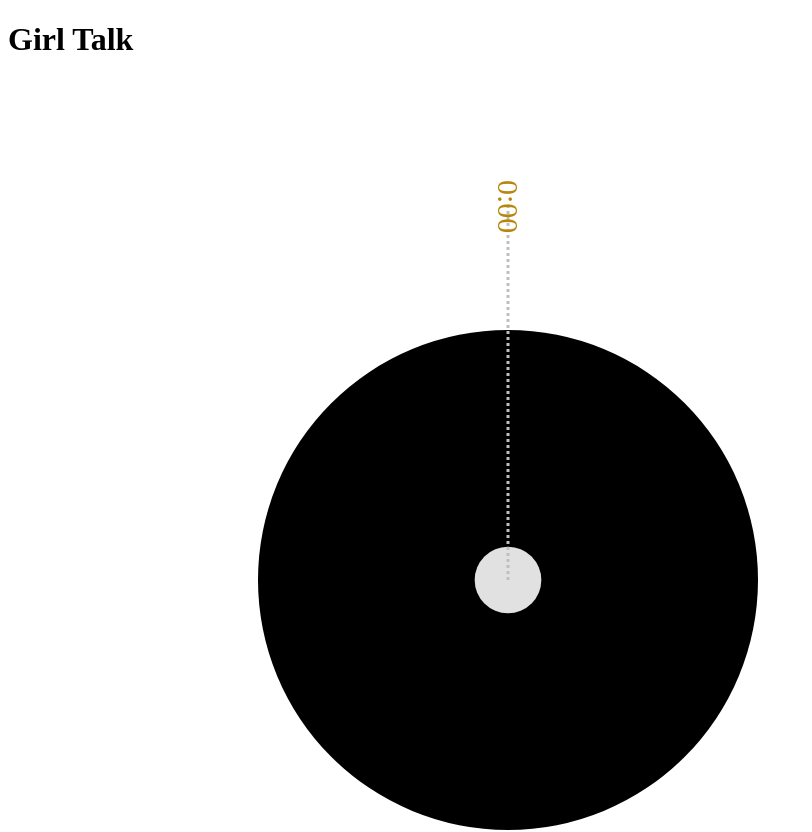
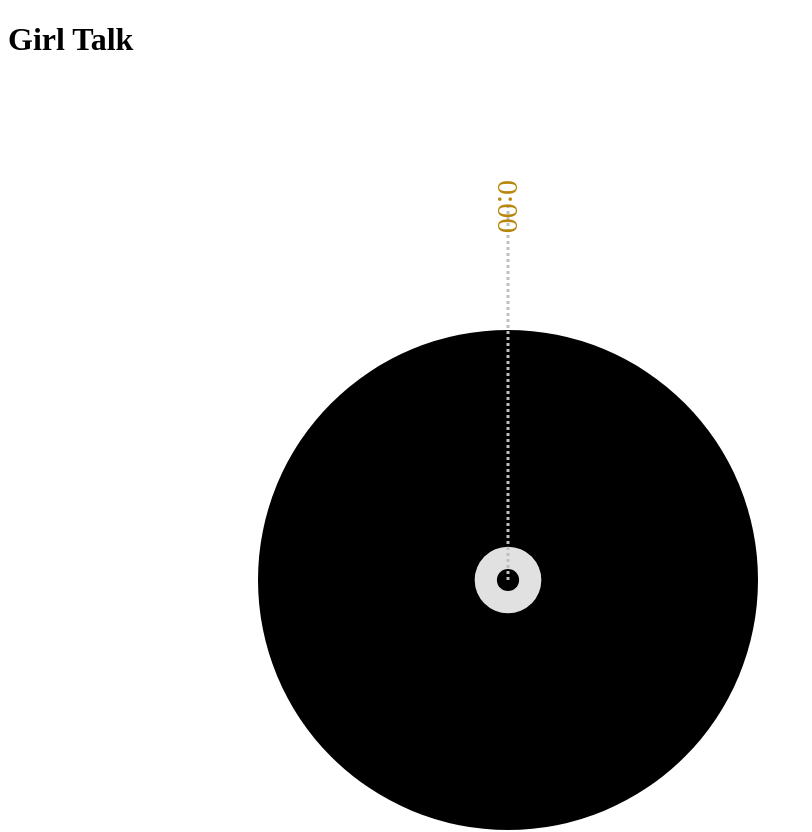
Before and after one commit to YusofBandar/girl_talk, a React (Create React App) app in the folder girl-talk/: page / in a window 1280 px wide. Shown: the top 832 px of the page, without its empty margins (0-812 px from the left). Built offline with nearby package versions, Linux system fonts and the light colour scheme.

Commit message:
Adds inner part of record

```diff
--- a/girl-talk/src/components/record/record.jsx
+++ b/girl-talk/src/components/record/record.jsx
@@ -125,6 +125,7 @@
                 <g className="r-wrapper" onClick={this.recordClick}>
                     <circle className="r-disk" r={this.width / 2}></circle>
                     <circle className="r-innerDisk" r={this.innerPadding}></circle>
+                    <circle r={this.innerPadding/3}></circle>
                     {
                         tracks.map((sample, index) => {
                             let blur = false;
```
